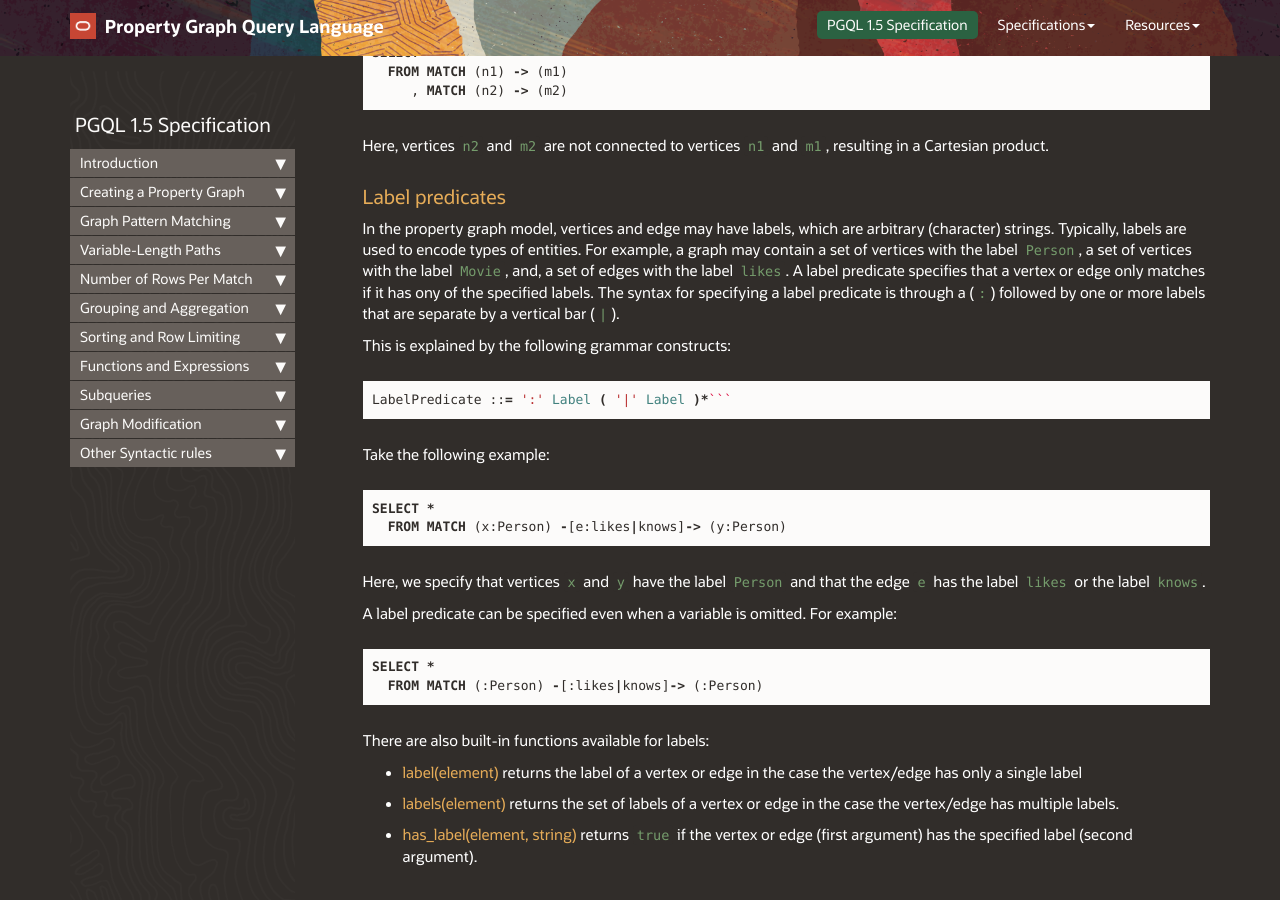
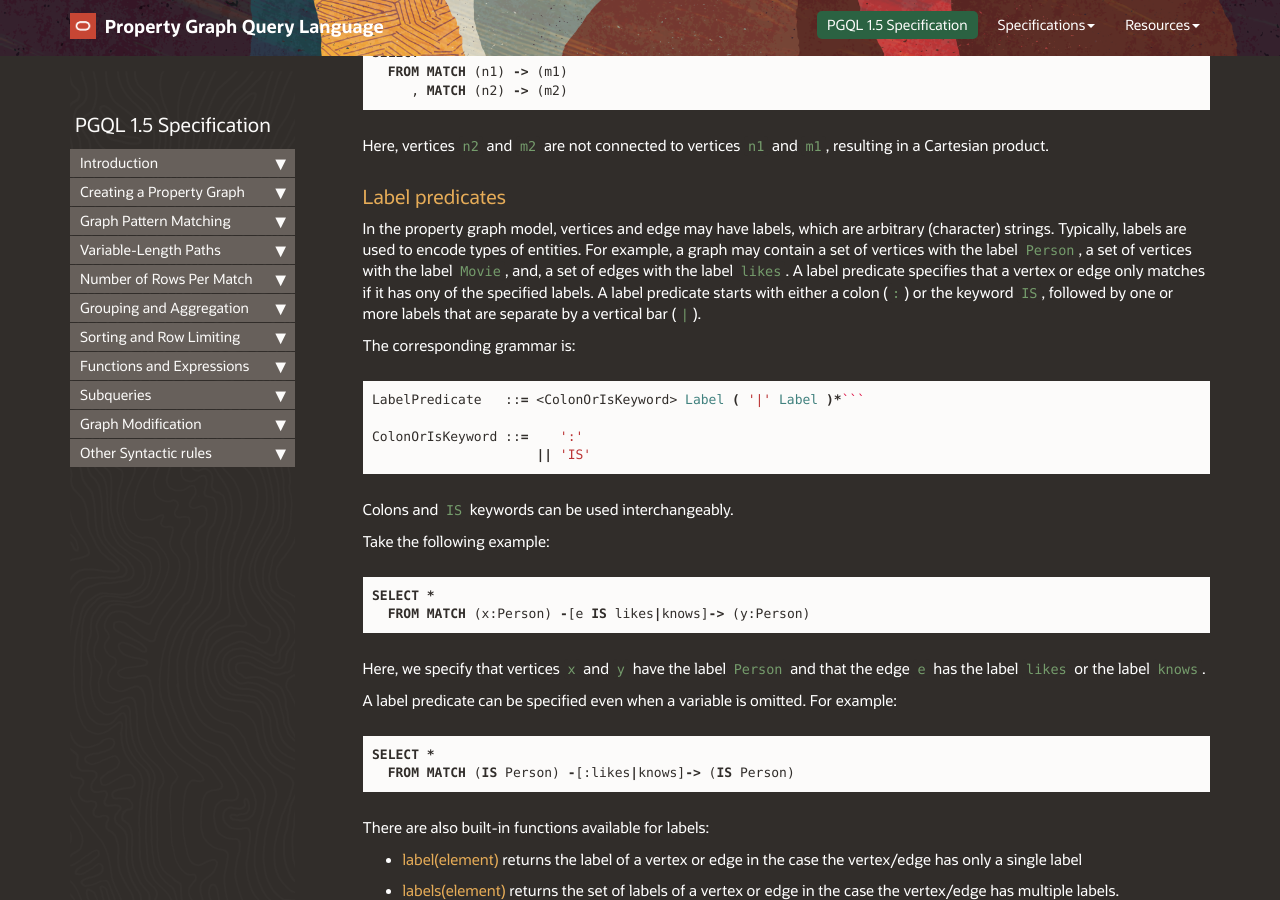
Before and after one commit to oracle/pgql-lang, a Jekyll site: the page built from pages/pgql-1.5-spec.md, in a window 1280 px wide and 900 px high, scrolled down 33916 px. Built offline with Jekyll 4.4.1, drawn with Linux system fonts in a browser that asks for light colours; nearby versions of some CDN libraries; comment, search, counter and statistics services are not loaded; some of the changed text lies outside the part shown.

Commit message:
IS keyword and explicit source/destination vertex keys

````diff
--- a/pages/pgql-1.5-spec.md
+++ b/pages/pgql-1.5-spec.md
@@ -25,10 +25,10 @@ The following are the changes since PGQL 1.4:
 
 The new features are:
 
- - Specifying the number of rows per match via `ONE ROW PER MATCH`, `ONE ROW PER VERTEX` and `ONE ROW PER STEP`, see [Number of Rows Per Match](#number-of-rows-per-match)
- - `INTERVAL` literals and computations, see [Literals](#literals) and [Operators](#operators)
+ - Ability to specify the number of rows per match via `ONE ROW PER MATCH`, `ONE ROW PER VERTEX` or `ONE ROW PER STEP`, see [Number of Rows Per Match](#number-of-rows-per-match)
+ - `INTERVAL` literals and operations, see [Literals](#literals) and [Operators](#operators)
  - `IS` keyword in label expressions as alternative for colon (`:`), see [Label predicates](#label-predicates)
- - In `CREATE PROPERTY GRAPH` statements, source and destination vertex keys can now be explicitly defined (e.g. `SOURCE KEY ( from_account ) REFERENCES Accounts ( number )`. The old form with implicit vertex key (`SOURCE KEY ( from_account ) REFERENCES Accounts`) is deprecated (undocumented).
+ - Source and destination vertex keys inside `CREATE PROPERTY GRAPH` statements can now be explicitly defined (e.g. `SOURCE KEY ( from_account ) REFERENCES Accounts ( number )`) while the old form with implicit vertex key (`SOURCE KEY ( from_account ) REFERENCES Accounts`) is deprecated (undocumented)
 
 ## A note on the Grammar
 
@@ -1425,19 +1425,24 @@ Here, vertices `n2` and `m2` are not connected to vertices `n1` and `m1`, result
 
 ### Label predicates
 
-In the property graph model, vertices and edge may have labels, which are arbitrary (character) strings. Typically, labels are used to encode types of entities. For example, a graph may contain a set of vertices with the label `Person`, a set of vertices with the label `Movie`, and, a set of edges with the label `likes`. A label predicate specifies that a vertex or edge only matches if it has ony of the specified labels. The syntax for specifying a label predicate is through a (`:`) followed by one or more labels that are separate by a vertical bar (`|`).
-
-This is explained by the following grammar constructs:
-
-```bash
-LabelPredicate ::= ':' <Label> ( '|' <Label> )*```
-```
+In the property graph model, vertices and edge may have labels, which are arbitrary (character) strings. Typically, labels are used to encode types of entities. For example, a graph may contain a set of vertices with the label `Person`, a set of vertices with the label `Movie`, and, a set of edges with the label `likes`. A label predicate specifies that a vertex or edge only matches if it has ony of the specified labels. A label predicate starts with either a colon (`:`) or the keyword `IS`, followed by one or more labels that are separate by a vertical bar (`|`).
+
+The corresponding grammar is:
+
+```bash
+LabelPredicate   ::= <ColonOrIsKeyword> <Label> ( '|' <Label> )*```
+
+ColonOrIsKeyword ::=    ':'
+                     || 'IS'
+```
+
+Colons and `IS` keywords can be used interchangeably.
 
 Take the following example:
 
 ```sql
 SELECT *
-  FROM MATCH (x:Person) -[e:likes|knows]-> (y:Person)
+  FROM MATCH (x:Person) -[e IS likes|knows]-> (y:Person)
 ```
 
 Here, we specify that vertices `x` and `y` have the label `Person` and that the edge `e` has the label `likes` or the label `knows`.
@@ -1446,7 +1451,7 @@ A label predicate can be specified even when a variable is omitted. For example:
 
 ```sql
 SELECT *
-  FROM MATCH (:Person) -[:likes|knows]-> (:Person)
+  FROM MATCH (IS Person) -[:likes|knows]-> (IS Person)
 ```
 
 There are also built-in functions available for labels:
````
Also changed, not shown: other parts of pages/pgql-1.5-spec.md (+39 -39 lines).
